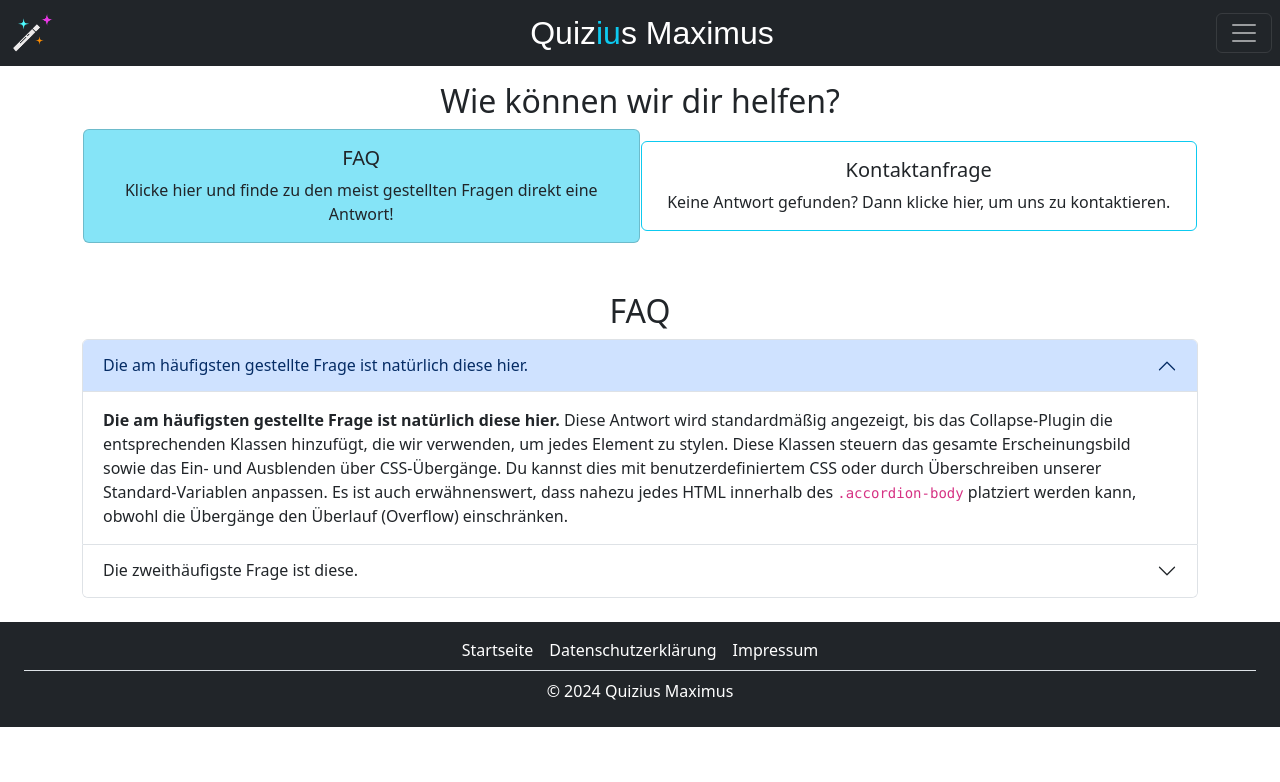
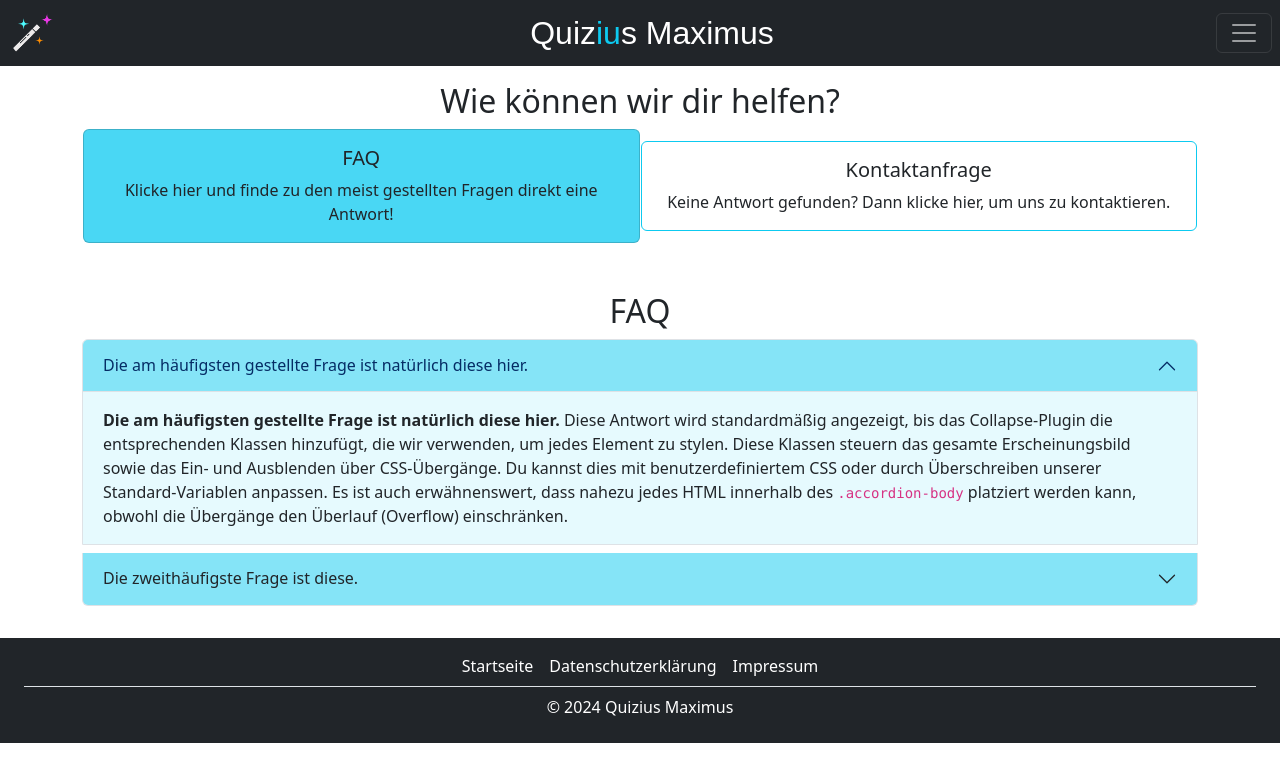
Before and after one commit to 7bellaiu/quizius-maximus, a Vue app in the folder quizius-maximus/: page /support in a window 1280 px wide. Shown: the top 782 px of the page. Built offline with nearby package versions, Linux system fonts and the light colour scheme; no server answers; sample sign-in values are in the browser's storage.

Commit message:
CI: Update primary -> info

```diff
--- a/quizius-maximus/src/components/FAQ.vue
+++ b/quizius-maximus/src/components/FAQ.vue
@@ -4,14 +4,14 @@
 
 <template>
     <div class="accordion w-100" id="faqAccordion">
-        <div class="accordion-item">
+        <div class="accordion-item mb-2">
             <h2 class="accordion-header">
-                <button class="accordion-button" type="button" data-bs-toggle="collapse" data-bs-target="#collapseOne"
+                <button class="accordion-button bg-info bg-opacity-50" type="button" data-bs-toggle="collapse" data-bs-target="#collapseOne"
                     aria-expanded="true" aria-controls="collapseOne">
                     Die am häufigsten gestellte Frage ist natürlich diese hier.
                 </button>
             </h2>
-            <div id="collapseOne" class="accordion-collapse collapse show" data-bs-parent="#faqAccordion">
+            <div id="collapseOne" class="accordion-collapse collapse show bg-info bg-opacity-10" data-bs-parent="#faqAccordion">
                 <div class="accordion-body">
                     <strong>Die am häufigsten gestellte Frage ist natürlich diese hier. </strong>
                     Diese Antwort wird standardmäßig angezeigt, bis das Collapse-Plugin die entsprechenden Klassen
@@ -24,14 +24,14 @@
                 </div>
             </div>
         </div>
-        <div class="accordion-item">
+        <div class="accordion-item mb-2">
             <h2 class="accordion-header">
-                <button class="accordion-button collapsed" type="button" data-bs-toggle="collapse"
+                <button class="accordion-button collapsed bg-info bg-opacity-50" type="button" data-bs-toggle="collapse"
                     data-bs-target="#collapseTwo" aria-expanded="false" aria-controls="collapseTwo">
                     Die zweithäufigste Frage ist diese.
                 </button>
             </h2>
-            <div id="collapseTwo" class="accordion-collapse collapse" data-bs-parent="#faqAccordion">
+            <div id="collapseTwo" class="accordion-collapse collapse bg-info bg-opacity-10" data-bs-parent="#faqAccordion">
                 <div class="accordion-body">
                     <strong>Die zweithäufigste Frage ist diese.</strong>
                     Es ist standardmäßig ausgeblendet, bis das Collapse-Plugin die entsprechenden Klassen hinzufügt,
--- a/quizius-maximus/src/views/Help.vue
+++ b/quizius-maximus/src/views/Help.vue
@@ -42,7 +42,7 @@ const triggerToast = () => {
                         <div :class="{
                             'card': true,
                             'border-info': displayContactForm,
-                            'bg-info bg-opacity-50': !displayContactForm
+                            'bg-info bg-opacity-75': !displayContactForm
                         }" class="m-0">
                             <div class="card-body">
                                 <h5 class="card-title">FAQ</h5>
@@ -57,7 +57,7 @@ const triggerToast = () => {
                         <div :class="{
                             'card': true,
                             'border-info': !displayContactForm,
-                            'bg-info bg-opacity-50': displayContactForm
+                            'bg-info bg-opacity-75': displayContactForm
                         }" class="m-0">
                             <div class="card-body">
                                 <h5 class="card-title">Kontaktanfrage</h5>
```
